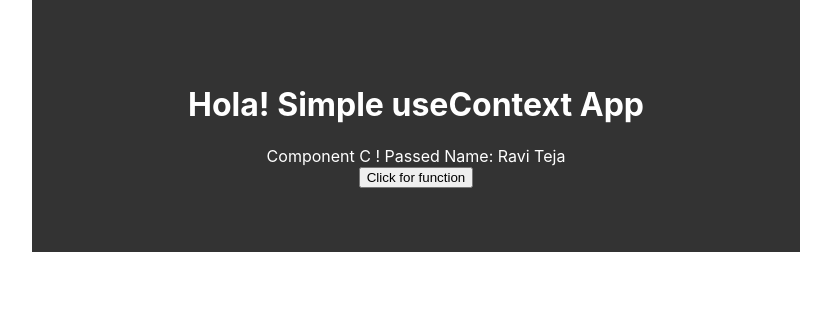
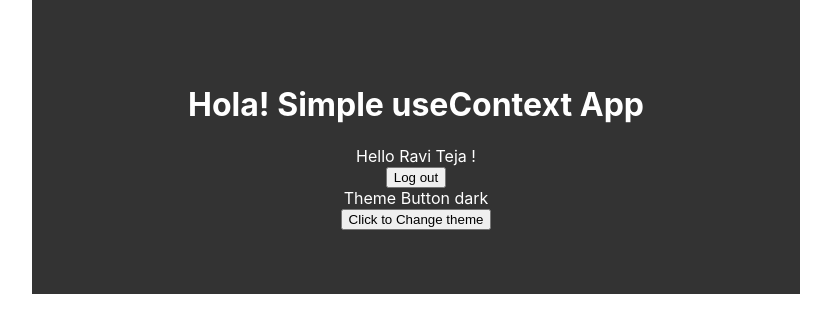
Before and after one commit to raviteja8k/simple-usecontext, a React (Create React App) app: page / in a window 1280 px wide. Shown: the top 332 px of the page, without its empty margins (224-1055 px from the left). Built offline with nearby package versions, Linux system fonts and the light colour scheme.

Commit message:
Calling context in funtion based components through useContext

```diff
--- a/src/App.js
+++ b/src/App.js
@@ -35,7 +35,7 @@ class App extends React.Component {
   }
 
   sampleFunc(){
-    console.log('Sample Func called !');
+   this.setState({user: ''})
   }
 
   render(){
--- a/src/components/Component.css
+++ b/src/components/Component.css
@@ -1,7 +1,15 @@
 .dark{
     background: #333;
     color: white;
+}
+
+.block{
     width: 50%;
     padding: 5%;
     margin: 0 auto;
 }
+
+.light{
+    background: white;
+    color: #333;
+}
--- a/src/components/ComponentB.js
+++ b/src/components/ComponentB.js
@@ -2,18 +2,50 @@ import React from 'react';
 import ThemeContext from './themeContext';
 import ComponentC from './ComponentC';
 import './Component.css';
+import ThemeButton from './ThemeButton';
 
 // const ComponentB = () => <ComponentC />;
 class ComponentB extends React.Component{
+    constructor(props){
+        super(props);
+        this.state = {
+            theme: '',
+            changeTheme: () => this.changeTheme()
+        }
+    }
+
+    static contextType = ThemeContext;
+    // Another method for pulling contextType
+
+    componentDidMount(){
+        this.setState({theme: this.context})
+        // Assigning theme to this.context
+    };
+
+    changeTheme(){
+        let newTheme = this.state.theme;
+
+        if(newTheme === 'dark'){
+            newTheme = 'light'
+        }else {
+            newTheme = 'dark'
+        }
+       this.setState({theme: newTheme});
+    }
+
     render(){
+
         return (
-            <div className={this.context}>
+            <div className={this.state.theme + ' block'}>
                 <ComponentC />
+                <ThemeButton />
+                <button onClick={() => this.state.changeTheme()}>Click to Change theme</button>
             </div>
         );
     }
 }
 
-ComponentB.contextType = ThemeContext;
+// ComponentB.contextType = ThemeContext;
+// One way of initialising contextType
 
 export default ComponentB;
--- a/src/components/ComponentC.js
+++ b/src/components/ComponentC.js
@@ -5,11 +5,14 @@ const ComponentC = () => (
     <UserConsumer>
          {
          state =>
-                            <div>
-                                <h1>Hola! Simple useContext App</h1>
-                                Component C ! Passed Name: {state.user.firstName} <br />
-                                <button onClick={() => state.sampleFunc()}>Click for function</button>
-                             </div>
+                  <div>
+                      <h1>Hola! Simple useContext App</h1>
+                           {state.user.firstName ?
+                           <span>Hello {state.user.firstName} !</span> :
+                           <span>Logged Out!</span>}
+                           <br />
+                       <button onClick={() => state.sampleFunc()}>Log out</button>
+                  </div>
         }
 
     </UserConsumer>
--- /dev/null
+++ b/src/components/ThemeButton.js
@@ -0,0 +1,12 @@
+import React, { useContext } from 'react';
+import ThemeContext from './themeContext';
+
+const ThemeButton = () => {
+    let context = useContext(ThemeContext);
+
+        return(
+        <div>Theme Button {context}</div>
+        );
+}
+
+export default ThemeButton;
```
